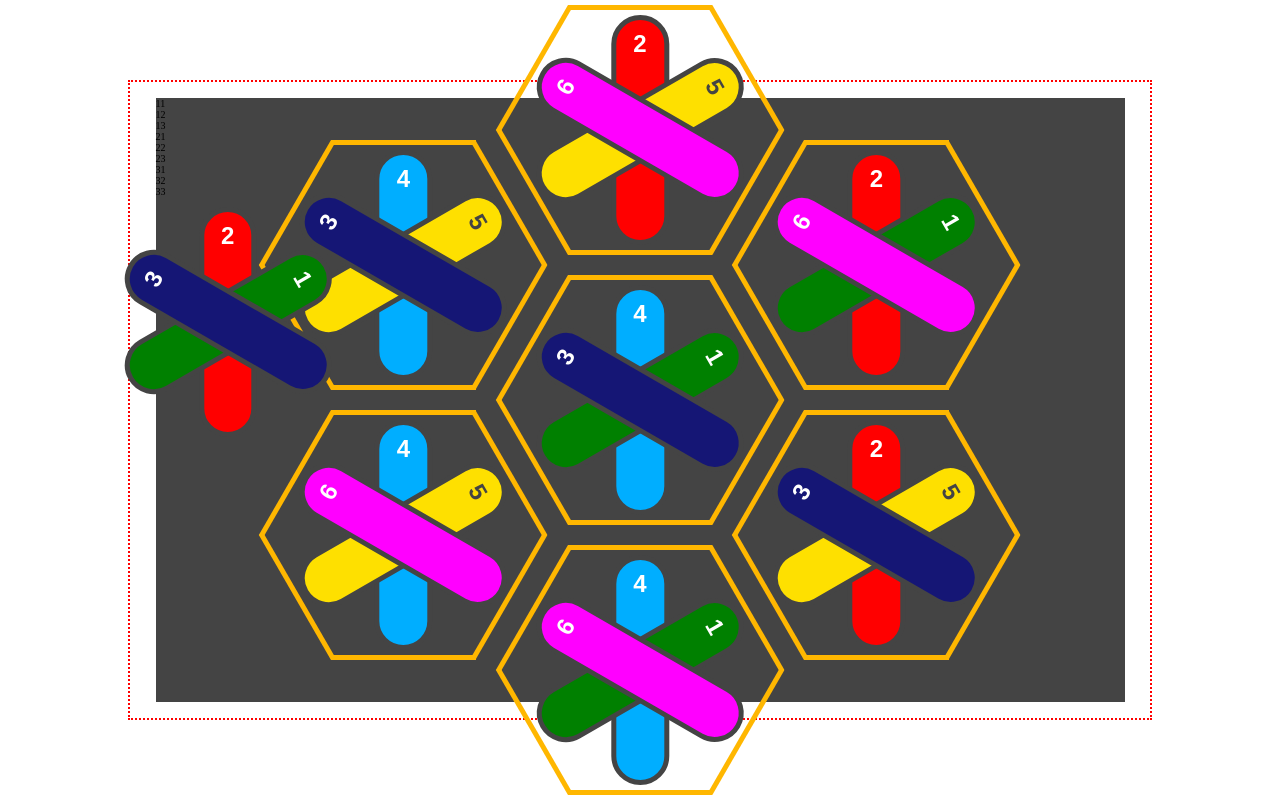
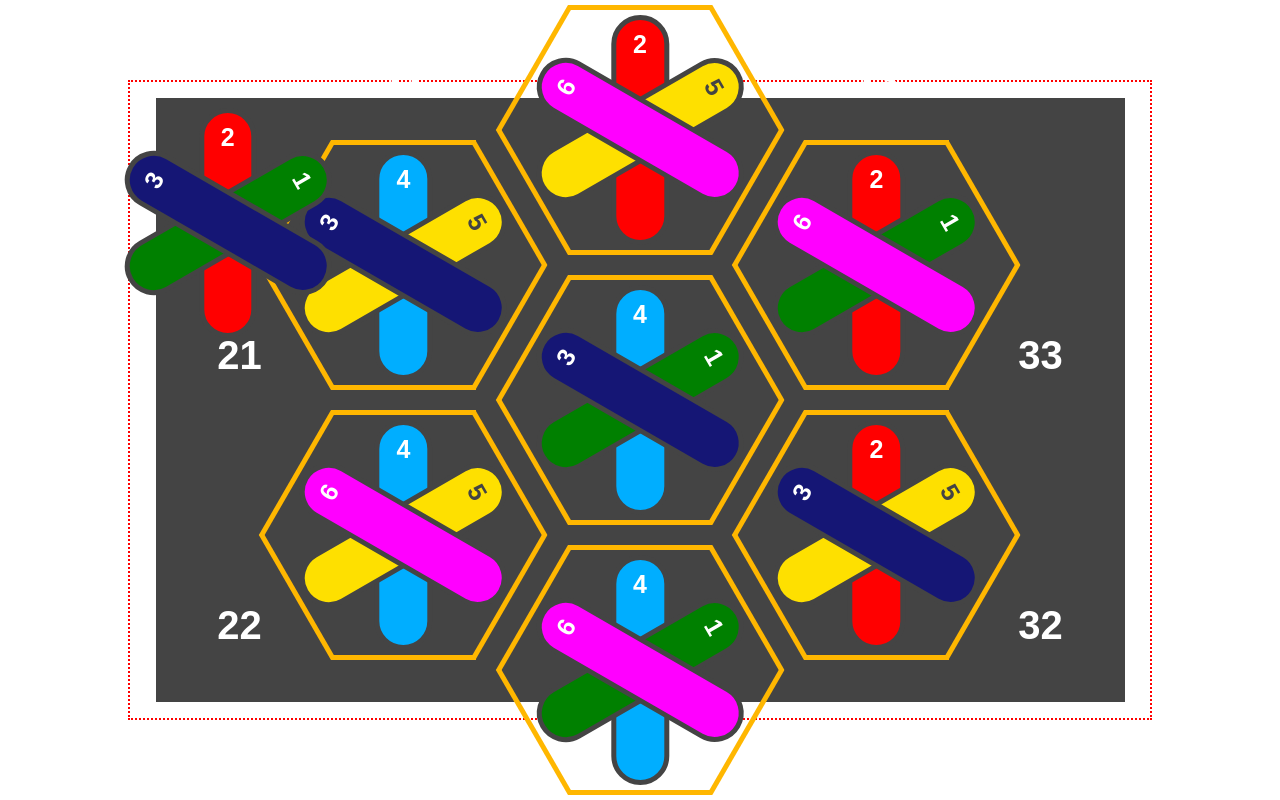
Before and after one commit to ghiringh/6colors, a Vue app: page / in a window 1280 px wide. Built offline with nearby package versions, Linux system fonts and the light colour scheme.

Commit message:
scores placeholders

```diff
--- a/src/components/Board.vue
+++ b/src/components/Board.vue
@@ -3,19 +3,19 @@
     <div class="board" @click="unselect()">
       <div class="scores">
         <div class="scores1">
-          <div class="score11">11</div>
-          <div class="score12">12</div>
-          <div class="score13">13</div>
+          <div class="score score11 x1 y7">11</div>
+          <div class="score score12 x2 y8">12</div>
+          <div class="score score13 x3 y7">13</div>
         </div>
         <div class="scores2">
-          <div class="score21">21</div>
-          <div class="score22">22</div>
-          <div class="score23">23</div>
+          <div class="score score21 x0 y4">21</div>
+          <div class="score score22 x0 y2">22</div>
+          <div class="score score23 x1 y1">23</div>
         </div>
         <div class="scores3">
-          <div class="score31">31</div>
-          <div class="score32">32</div>
-          <div class="score33">33</div>
+          <div class="score score31 x3 y1">31</div>
+          <div class="score score32 x4 y2">32</div>
+          <div class="score score33 x4 y4">33</div>
         </div>
       </div>
       <div class="hex x1 y3" id="hex11" @click="select($event)">
@@ -118,8 +118,6 @@ export default {
 }
 </script>
 
-<style></style>
-
 <style scoped>
 .wrapper {
   position: absolute;
@@ -153,6 +151,8 @@ export default {
   --pce-color32: hsl(239, 70%, 27%);
 
   --board-color: rgb(68, 68, 68);
+  --font-main-color: white;
+  --font-neg-color: rgb(68, 68, 68);
 
   position: relative;
   width: 95%;
@@ -160,17 +160,29 @@ export default {
   background-color: var(--board-color);
 }
 
-.hex {
+.rec {
+  position: relative;
+  user-select: none;
+  display: grid;
+}
+
+.rec2 {
+  rotate: 60deg;
+}
+
+.rec3 {
+  rotate: -60deg;
+}
+
+.hex,
+.pce,
+.score {
   position: absolute;
   width: fit-content;
-  height: var(--hex-height);
 }
 
-.pce {
-  position: absolute;
-  width: fit-content;
-  height: var(--pce-height);
-  translate: calc(var(--rec-width) / 2 - var(--pce-width) / 2) calc(var(--pce-gap));
+.hex {
+  height: var(--hex-height);
 }
 
 .hex:hover .rec {
@@ -184,68 +196,69 @@ export default {
 }
 
 .hex .rec {
-  position: relative;
   height: var(--hex-height);
   width: var(--rec-width);
   border-top: 0.5rem solid var(--hex-border-color);
   border-bottom: 0.5rem solid var(--hex-border-color);
-  /* background-color: hsl(10, 0%, 85%); */
-  user-select: none;
-  display: grid;
+}
+
+.hex .rec2 {
+  top: calc(-1 * var(--hex-height));
+}
+
+.hex .rec3 {
+  top: calc(-2 * var(--hex-height));
+}
+
+.pce {
+  height: var(--pce-height);
+  translate: calc(var(--rec-width) / 2 - var(--pce-width) / 2) calc(var(--pce-gap));
 }
 
 .pce .rec {
-  position: relative;
   height: calc(var(--pce-height));
   width: var(--pce-width);
   border: 0.5rem solid var(--board-color);
   border-radius: var(--pce-width);
-  user-select: none;
-  display: grid;
   justify-content: center;
-  font-size: x-large;
+  font-size: 2.5rem;
   font-weight: bold;
-  color: white;
+  color: var(--font-main-color);
   padding-top: var(--pce-gap);
   font-family: Arial, Helvetica, sans-serif;
 }
 
 .pce .rec2 {
-  position: relative;
-  rotate: 60deg;
   top: calc(-1 * var(--pce-height));
 }
 
 .pce .rec3 {
-  position: relative;
-  rotate: -60deg;
   top: calc(-2 * var(--pce-height));
 }
 
-.hex .rec1 {
+.score {
+  display: flex;
+  width: var(--rec-width);
   justify-content: center;
-  align-content: center;
-  font-size: xx-large;
+  font-size: 4rem;
   font-weight: bold;
-  color: white;
+  color: var(--font-main-color);
+  padding-top: var(--pce-gap);
   font-family: Arial, Helvetica, sans-serif;
-  z-index: 10;
+  z-index: 11;
+  padding: 0;
 }
 
-.hex .rec2 {
-  position: relative;
-  rotate: 60deg;
-  top: calc(-1 * var(--hex-height));
+.scores1 > *{
+  translate: 0 calc(0.75*var(--hex-height));
 }
 
-.hex .rec3 {
-  position: relative;
-  rotate: -60deg;
-  top: calc(-2 * var(--hex-height));
+.scores2 > *{
+  translate: calc(0.29*var(--hex-height)) calc(0.23*var(--hex-height));
 }
 
-.posx .rec{
-  border-color: blue !important;
+.scores3 > *{
+  translate: calc(-0.29*var(--hex-height)) calc(0.23*var(--hex-height));
 }
 
 .x0 {
@@ -304,86 +317,6 @@ export default {
   top: calc(50% - 2.5 * var(--hex-height) - 2*var(--hex-gap));
 }
 
-/* .pos02 {
-  top: calc(50% - var(--hex-height) / 2);
-  left: calc(50% - 3.5*var(--rec-width) - 2*var(--hex-gap));
-}
-
-.pos03 {
-  top: calc(50% + var(--hex-height) / 2 + var(--hex-gap));
-  left: calc(50% - 3.5*var(--rec-width) - 2*var(--hex-gap));
-}
-
-.pos10 {
-  top: calc(50% - 2* var(--hex-height) - 3*var(--hex-gap)/2);
-  left: calc(50% - 2 * var(--rec-width) - var(--hex-gap));
-}
-
-.pos11 {
-  top: calc(50% - var(--hex-height) - var(--hex-gap) / 2);
-  left: calc(50% - 2 * var(--rec-width) - var(--hex-gap));
-}
-
-.pos12 {
-  top: calc(50% + var(--hex-gap) / 2);
-  left: calc(50% - 2 * var(--rec-width) - var(--hex-gap));
-}
-
-.pos13 {
-  top: calc(50% + var(--hex-height) + 3*var(--hex-gap)/2);
-  left: calc(50% - 2 * var(--rec-width) - var(--hex-gap));
-}
-
-.pos20 {
-  top: calc(50% - 2.5 * var(--hex-height) - 2*var(--hex-gap));
-  left: calc(50% - var(--rec-width) / 2);
-}
-
-.pos21 {
-  top: calc(50% - 3 * var(--hex-height) / 2 - var(--hex-gap));
-  left: calc(50% - var(--rec-width) / 2);
-}
-
-.pos22 {
-  top: calc(50% - var(--hex-height) / 2);
-  left: calc(50% - var(--rec-width) / 2);
-}
-
-.pos23 {
-  top: calc(50% + var(--hex-height) / 2 + var(--hex-gap));
-  left: calc(50% - var(--rec-width) / 2);
-}
-
-.pos30 {
-  top: calc(50% - 2 * var(--hex-height) - 1.5*var(--hex-gap));
-  left: calc(50% + var(--rec-width) + var(--hex-gap));
-}
-
-.pos31 {
-  top: calc(50% - var(--hex-height) - var(--hex-gap) / 2);
-  left: calc(50% + var(--rec-width) + var(--hex-gap));
-}
-
-.pos32 {
-  top: calc(50% + var(--hex-gap) / 2);
-  left: calc(50% + var(--rec-width) + var(--hex-gap));
-}
-
-.pos33 {
-  top: calc(50% + var(--hex-height) + 1.5*var(--hex-gap));
-  left: calc(50% + var(--rec-width) + var(--hex-gap));
-}
-
-.pos42 {
-  top: calc(50% - var(--hex-height) / 2);
-  left: calc(50% + 2.5*var(--rec-width) + 2*var(--hex-gap));
-}
-
-.pos43 {
-  top: calc(50% + var(--hex-height) / 2 + var(--hex-gap));
-  left: calc(50% + 2.5*var(--rec-width) + 2*var(--hex-gap));
-} */
-
 .color11 {
   background-color: var(--pce-color11);
 }
@@ -394,7 +327,7 @@ export default {
 
 .color21 {
   background-color: var(--pce-color21);
-  color: var(--board-color) !important;
+  color: var(--font-neg-color) !important;
 }
 
 .color22 {
```
